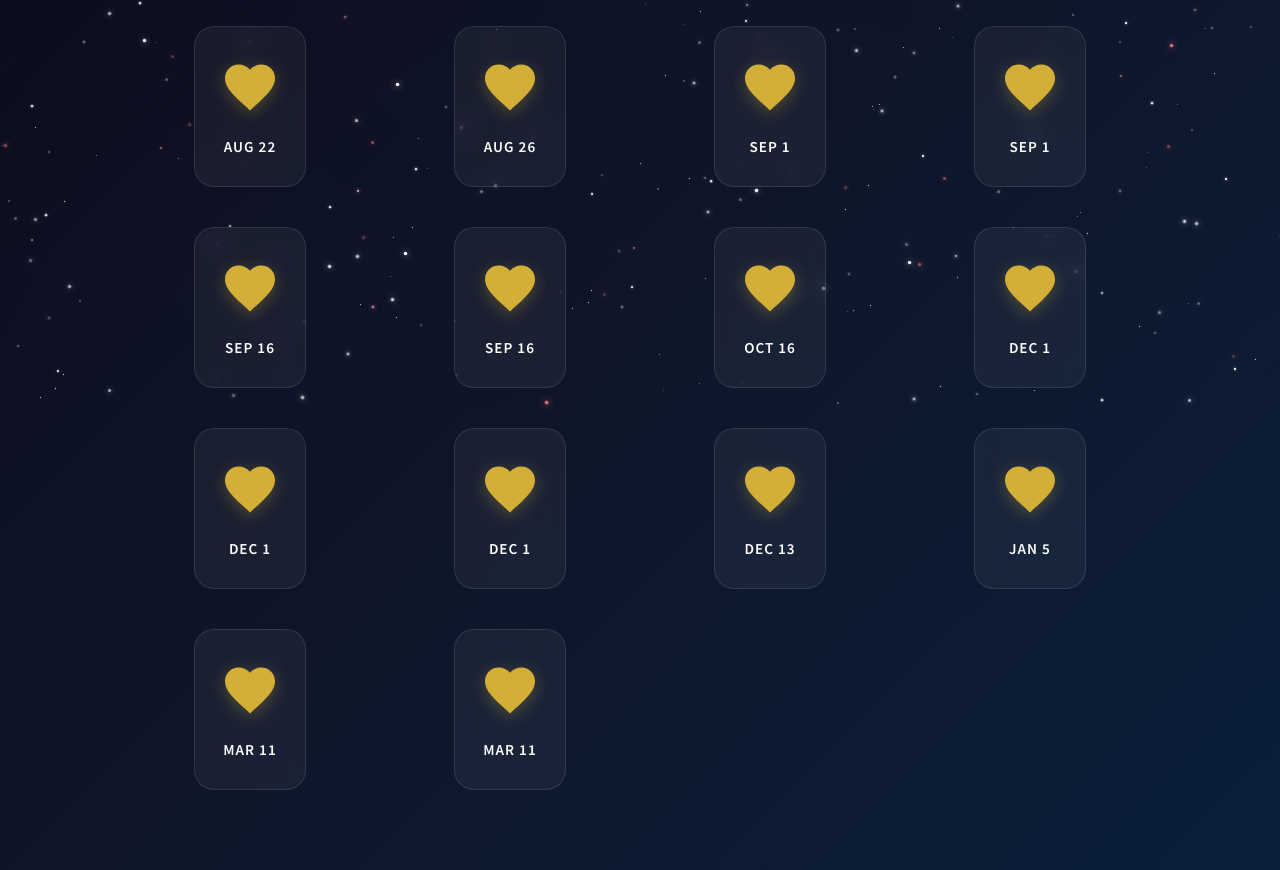
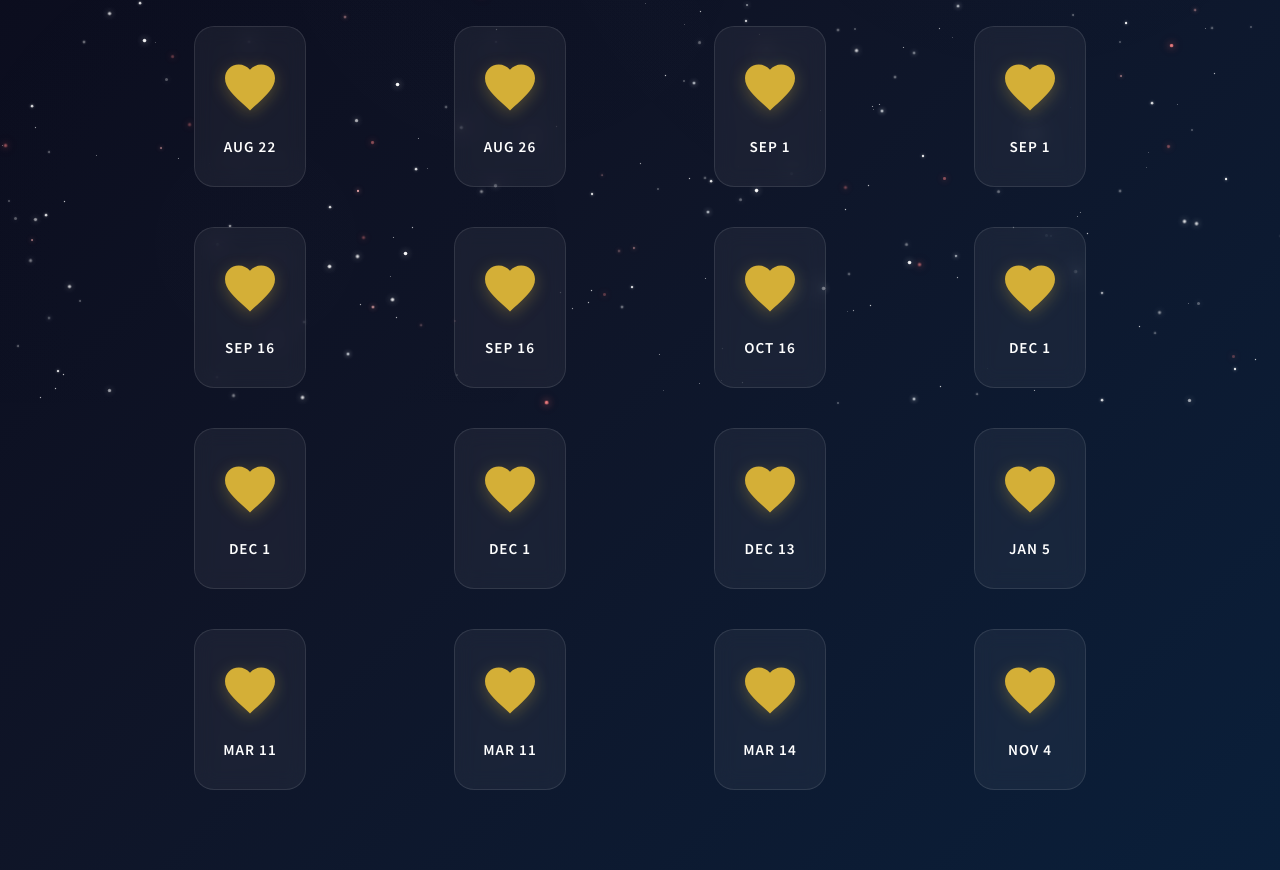
Before and after one commit to PhillipGomes/letters, a plain HTML site: page index.html in a window 1280 px wide. Shown: the part 397-1267 px from the top of the page. Drawn offline with nearby package versions, Linux system fonts and the light colour scheme; a web font is replaced by a local one.

Commit message:
Add files via upload

```diff
--- a/index.html
+++ b/index.html
@@ -789,6 +789,19 @@
                 date: "Wednesday, March 11, 2026",
                 shortDate: "Mar 11"
             },
+            {
+                id: 19,
+                text: "For Your Eyes Only...                     Oh to have my hands rediscover every inch of your body!",
+                date: "Saturday, March 14, 2026",
+                shortDate: "Mar 14"
+            },
+            {
+                id: 20,
+                text: "I went quiet here for a while, but you never left my mind. Not once. Consider this me picking the pen back up my girl, starting tonight.",
+                date: "Wednesday, November 4, 2026",
+                shortDate: "Nov 4"
+            },
+
 
 
         ];
```
